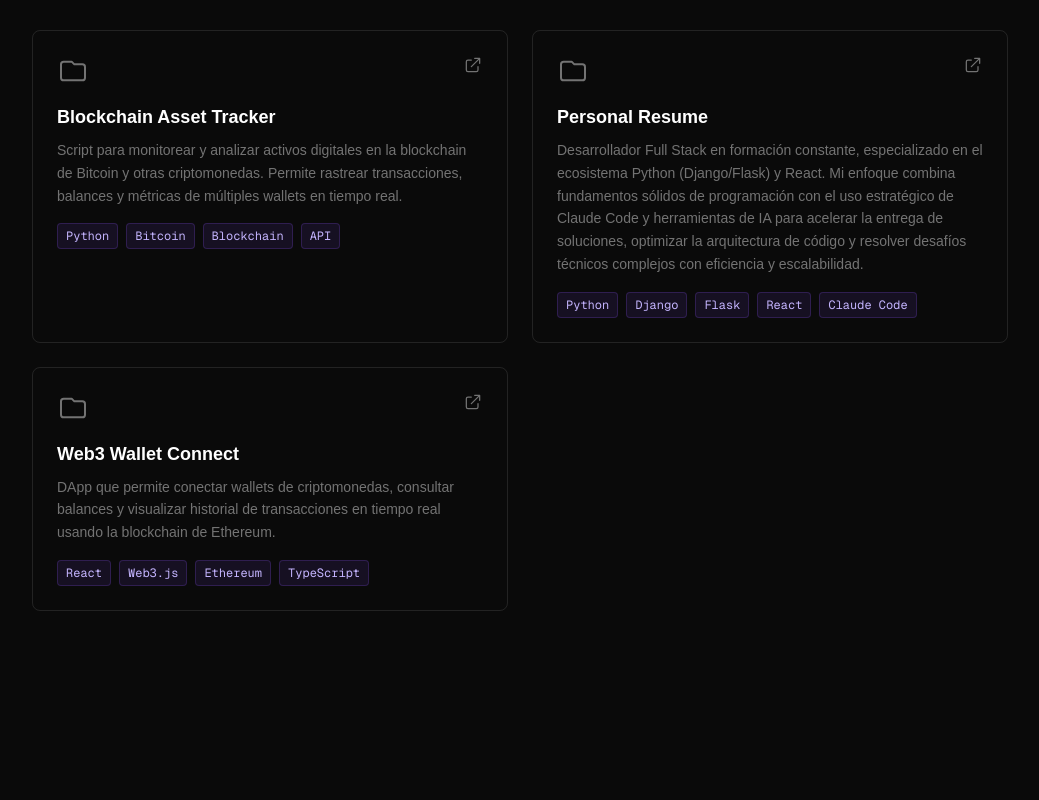
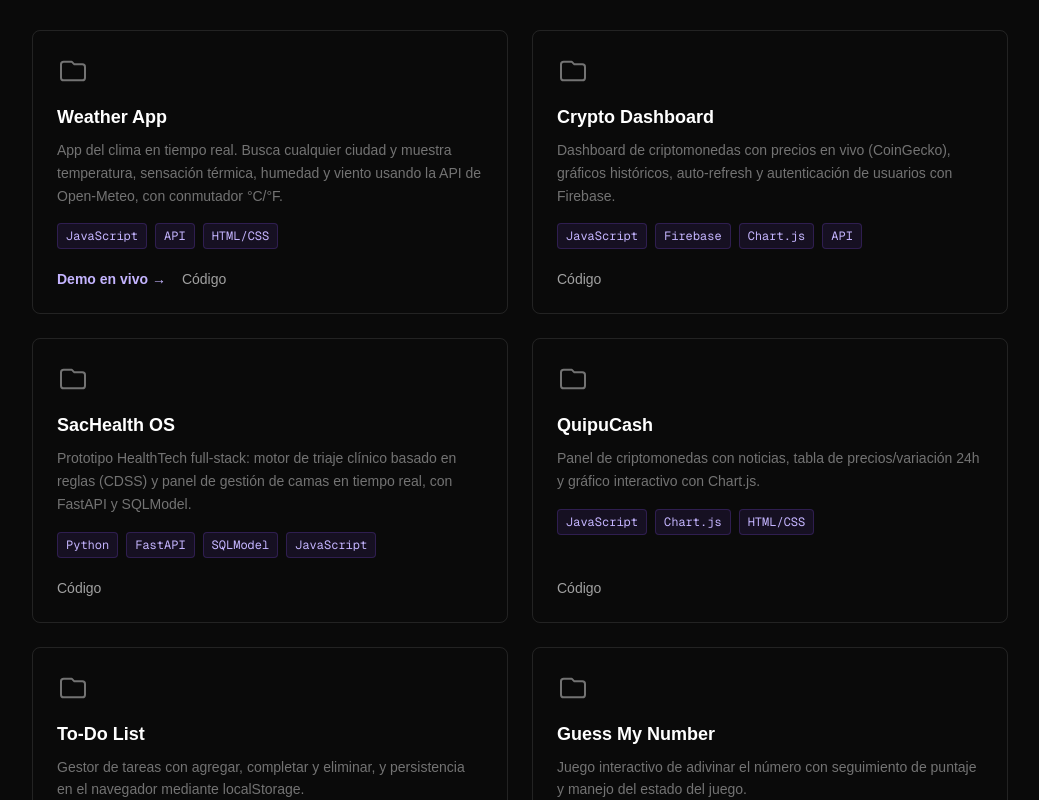
Before and after one commit to coderblockch/portfolio, a Next.js app: page / in a window 1280 px wide. Shown: the part 1580-2380 px from the top of the page, without its empty margins (120-1159 px from the left). Built offline with nearby package versions, Linux system fonts and the light colour scheme.

Commit message:
feat: proyectos reales con demo/código + botón de descargar CV
Co-Authored-By: Devin AI <158243242+devin-ai-integration[bot]@users.noreply.github.com>

```diff
--- a/app/components/Hero.tsx
+++ b/app/components/Hero.tsx
@@ -12,7 +12,7 @@ export default function Hero() {
         Estudiante de desarrollo de software apasionado por construir aplicaciones web
         modernas y explorar tecnologías emergentes como blockchain.
       </p>
-      <div className="flex gap-4">
+      <div className="flex flex-wrap gap-4">
         <a
           href="#projects"
           className="px-6 py-3 bg-violet-600 text-white font-semibold text-sm rounded hover:bg-violet-500 transition-colors"
@@ -25,6 +25,13 @@ export default function Hero() {
         >
           Contacto
         </a>
+        <a
+          href="/cv.pdf"
+          download
+          className="px-6 py-3 border border-white/15 text-neutral-300 font-semibold text-sm rounded hover:border-white/40 hover:text-white transition-colors"
+        >
+          Descargar CV
+        </a>
       </div>
     </section>
   );
--- a/app/components/Projects.tsx
+++ b/app/components/Projects.tsx
@@ -1,24 +1,56 @@
-const projects = [
+type Project = {
+  title: string;
+  description: string;
+  tags: string[];
+  code: string;
+  demo?: string;
+};
+
+const projects: Project[] = [
   {
-    title: "Blockchain Asset Tracker",
+    title: "Weather App",
     description:
-      "Script para monitorear y analizar activos digitales en la blockchain de Bitcoin y otras criptomonedas. Permite rastrear transacciones, balances y métricas de múltiples wallets en tiempo real.",
-    tags: ["Python", "Bitcoin", "Blockchain", "API"],
-    link: "https://github.com/coderblockch/portfolio",
+      "App del clima en tiempo real. Busca cualquier ciudad y muestra temperatura, sensación térmica, humedad y viento usando la API de Open-Meteo, con conmutador °C/°F.",
+    tags: ["JavaScript", "API", "HTML/CSS"],
+    code: "https://github.com/coderblockch/weather-app",
+    demo: "https://coderblockch.github.io/weather-app",
   },
   {
-    title: "Personal Resume",
+    title: "Crypto Dashboard",
     description:
-      "Desarrollador Full Stack en formación constante, especializado en el ecosistema Python (Django/Flask) y React. Mi enfoque combina fundamentos sólidos de programación con el uso estratégico de Claude Code y herramientas de IA para acelerar la entrega de soluciones, optimizar la arquitectura de código y resolver desafíos técnicos complejos con eficiencia y escalabilidad.",
-    tags: ["Python", "Django", "Flask", "React", "Claude Code"],
-    link: "#",
+      "Dashboard de criptomonedas con precios en vivo (CoinGecko), gráficos históricos, auto-refresh y autenticación de usuarios con Firebase.",
+    tags: ["JavaScript", "Firebase", "Chart.js", "API"],
+    code: "https://github.com/coderblockch/crypto-dashboard",
   },
   {
-    title: "Web3 Wallet Connect",
+    title: "SacHealth OS",
     description:
-      "DApp que permite conectar wallets de criptomonedas, consultar balances y visualizar historial de transacciones en tiempo real usando la blockchain de Ethereum.",
-    tags: ["React", "Web3.js", "Ethereum", "TypeScript"],
-    link: "#",
+      "Prototipo HealthTech full-stack: motor de triaje clínico basado en reglas (CDSS) y panel de gestión de camas en tiempo real, con FastAPI y SQLModel.",
+    tags: ["Python", "FastAPI", "SQLModel", "JavaScript"],
+    code: "https://github.com/coderblockch/sachealth-os",
+  },
+  {
+    title: "QuipuCash",
+    description:
+      "Panel de criptomonedas con noticias, tabla de precios/variación 24h y gráfico interactivo con Chart.js.",
+    tags: ["JavaScript", "Chart.js", "HTML/CSS"],
+    code: "https://github.com/coderblockch/QuipuCash",
+  },
+  {
+    title: "To-Do List",
+    description:
+      "Gestor de tareas con agregar, completar y eliminar, y persistencia en el navegador mediante localStorage.",
+    tags: ["JavaScript", "localStorage", "HTML/CSS"],
+    code: "https://github.com/coderblockch/todo-list",
+    demo: "https://coderblockch.github.io/todo-list",
+  },
+  {
+    title: "Guess My Number",
+    description:
+      "Juego interactivo de adivinar el número con seguimiento de puntaje y manejo del estado del juego.",
+    tags: ["JavaScript", "HTML/CSS"],
+    code: "https://github.com/coderblockch/guess-my-number",
+    demo: "https://coderblockch.github.io/guess-my-number",
   },
 ];
 
@@ -31,25 +63,18 @@ export default function Projects() {
         {projects.map((project) => (
           <div
             key={project.title}
-            className="border border-white/10 rounded-lg p-6 hover:border-violet-500/50 transition-colors group"
+            className="flex flex-col border border-white/10 rounded-lg p-6 hover:border-violet-500/50 transition-colors group"
           >
-            <div className="flex justify-between items-start mb-4">
-              <svg className="w-8 h-8 text-neutral-500" fill="none" stroke="currentColor" viewBox="0 0 24 24">
-                <path strokeLinecap="round" strokeLinejoin="round" strokeWidth={1.5} d="M3 7v10a2 2 0 002 2h14a2 2 0 002-2V9a2 2 0 00-2-2h-6l-2-2H5a2 2 0 00-2 2z" />
-              </svg>
-              <a href={project.link} className="text-neutral-500 hover:text-white transition-colors">
-                <svg className="w-5 h-5" fill="none" stroke="currentColor" viewBox="0 0 24 24">
-                  <path strokeLinecap="round" strokeLinejoin="round" strokeWidth={1.5} d="M10 6H6a2 2 0 00-2 2v10a2 2 0 002 2h10a2 2 0 002-2v-4M14 4h6m0 0v6m0-6L10 14" />
-                </svg>
-              </a>
-            </div>
+            <svg className="w-8 h-8 text-neutral-500 mb-4" fill="none" stroke="currentColor" viewBox="0 0 24 24">
+              <path strokeLinecap="round" strokeLinejoin="round" strokeWidth={1.5} d="M3 7v10a2 2 0 002 2h14a2 2 0 002-2V9a2 2 0 00-2-2h-6l-2-2H5a2 2 0 00-2 2z" />
+            </svg>
             <h3 className="text-white font-semibold text-lg mb-2 group-hover:text-neutral-200 transition-colors">
               {project.title}
             </h3>
             <p className="text-neutral-500 text-sm leading-relaxed mb-4">
               {project.description}
             </p>
-            <div className="flex flex-wrap gap-2">
+            <div className="flex flex-wrap gap-2 mb-5">
               {project.tags.map((tag) => (
                 <span
                   key={tag}
@@ -59,6 +84,26 @@ export default function Projects() {
                 </span>
               ))}
             </div>
+            <div className="mt-auto flex gap-4 text-sm">
+              {project.demo && (
+                <a
+                  href={project.demo}
+                  target="_blank"
+                  rel="noopener noreferrer"
+                  className="text-violet-300 font-semibold hover:text-violet-200 transition-colors"
+                >
+                  Demo en vivo →
+                </a>
+              )}
+              <a
+                href={project.code}
+                target="_blank"
+                rel="noopener noreferrer"
+                className="text-neutral-400 hover:text-white transition-colors"
+              >
+                Código
+              </a>
+            </div>
           </div>
         ))}
       </div>
```
